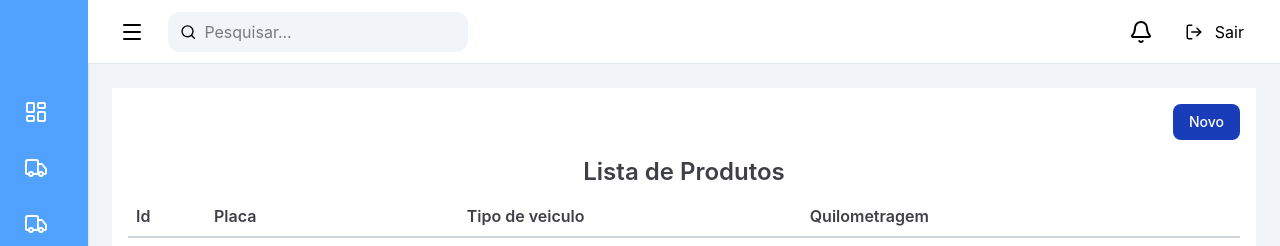
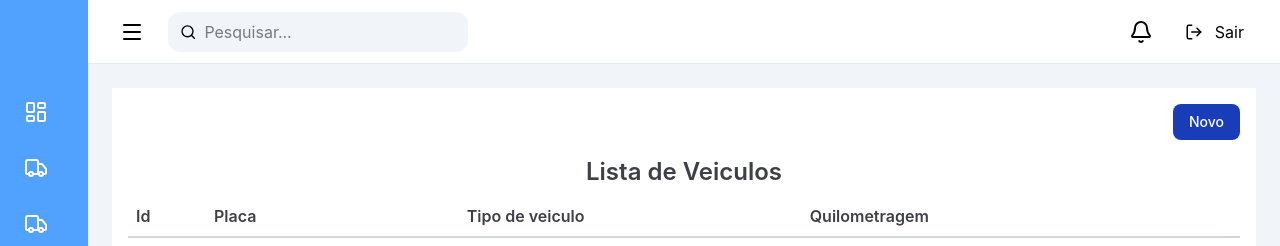
Before and after one commit to Micaelns/zelo-frota-front, a React (Vite) app: page /vehicles in a window 1280 px wide. Shown: the top 246 px of the page. Built offline with nearby package versions, Linux system fonts and the light colour scheme.

Commit message:
chore: ajuste de ortografia

```diff
--- a/src/features/vehicle/pages/VehicleListPage.tsx
+++ b/src/features/vehicle/pages/VehicleListPage.tsx
@@ -38,7 +38,7 @@ export function VehicleListPage() {
           />
         </div>
         <Table
-          headerTable="Lista de Produtos"
+          headerTable="Lista de Veiculos"
           isLoading={isLoading}
           columnNames={columnsMap}
           columnValues={vehicles}
```
